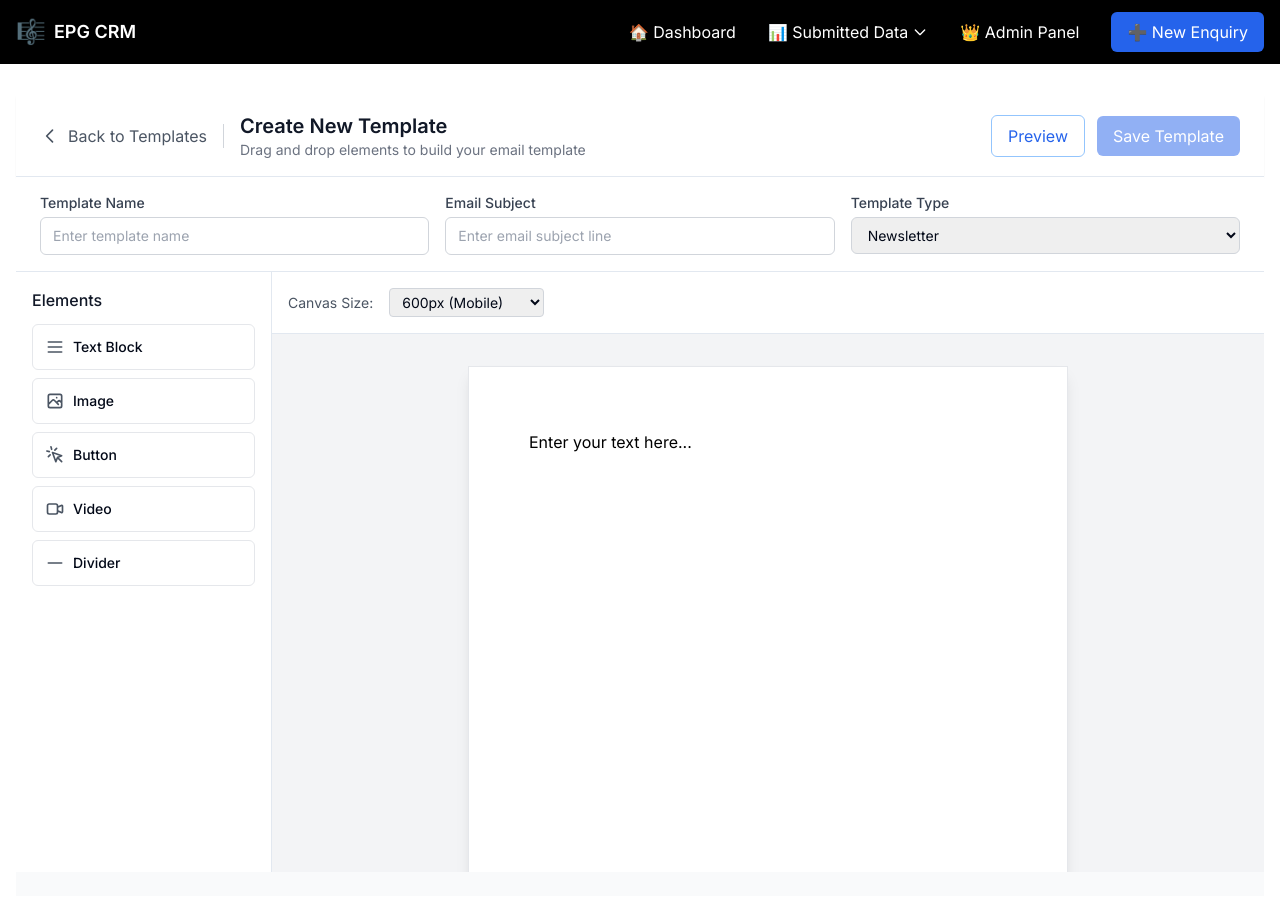
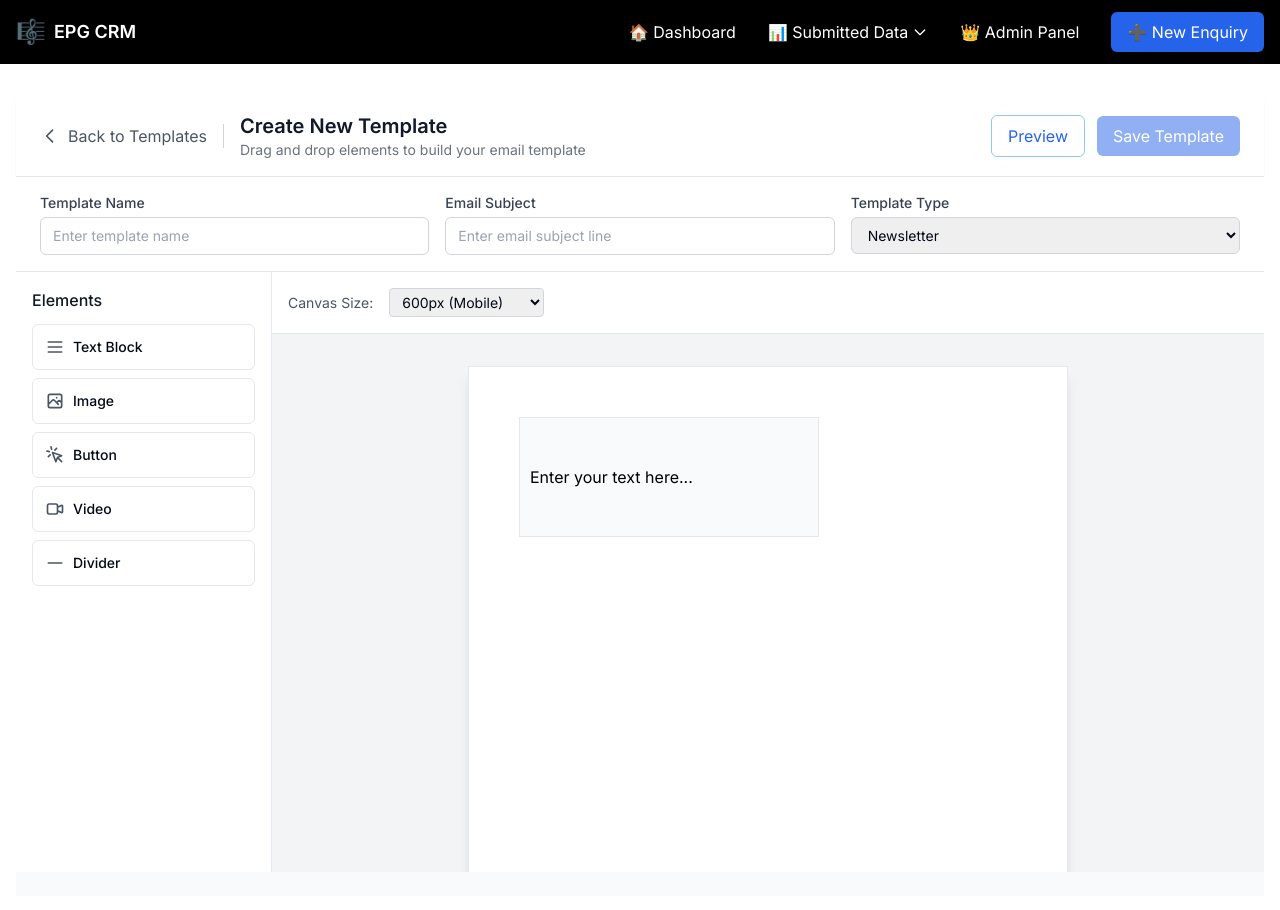
Before and after one commit to steinwayau/CRM, a Next.js app: page /admin/customer-emails/template-editor in a window 1280 px wide. Both pictures are taken after a click on the button "Text Block". Shown: the top 910 px of the page. Built offline with nearby package versions, Linux system fonts and the light colour scheme.

Commit message:
Fix text block visibility in template editor - increased height, added background color and border

```diff
--- a/src/app/admin/customer-emails/template-editor/page.tsx
+++ b/src/app/admin/customer-emails/template-editor/page.tsx
@@ -83,11 +83,11 @@ export default function TemplateEditorPage() {
       style: {
         position: { x: 50, y: 50 },
         width: type === 'divider' ? 500 : type === 'button' ? 200 : 300,
-        height: type === 'text' ? 50 : type === 'divider' ? 2 : type === 'button' ? 40 : 200,
+        height: type === 'text' ? 120 : type === 'divider' ? 2 : type === 'button' ? 40 : 200,
         fontSize: type === 'text' ? 16 : undefined,
         fontWeight: type === 'text' ? 'normal' : undefined,
         color: type === 'text' ? '#000000' : type === 'button' ? '#ffffff' : undefined,
-        backgroundColor: type === 'button' ? '#3b82f6' : type === 'divider' ? '#e5e7eb' : undefined,
+        backgroundColor: type === 'button' ? '#3b82f6' : type === 'divider' ? '#e5e7eb' : type === 'text' ? '#f9fafb' : undefined,
         padding: type === 'text' || type === 'button' ? 10 : undefined,
         borderRadius: type === 'button' ? 6 : undefined,
         textAlign: type === 'text' ? 'left' as const : undefined
@@ -474,7 +474,8 @@ export default function TemplateEditorPage() {
                         width: '100%',
                         height: '100%',
                         display: 'flex',
-                        alignItems: 'center'
+                        alignItems: 'center',
+                        border: '1px solid #e5e7eb'
                       }}
                     >
                       {element.content}
```
